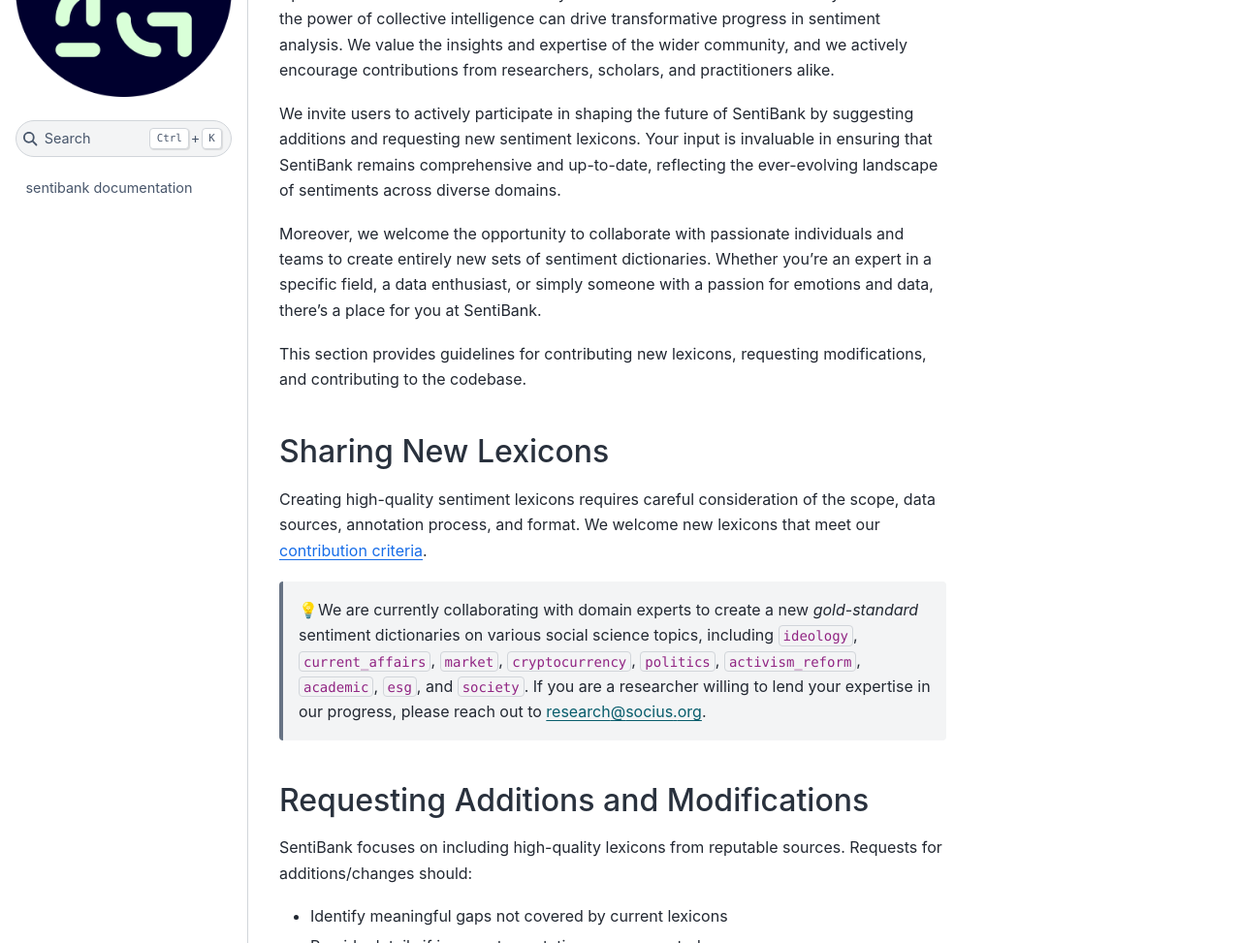
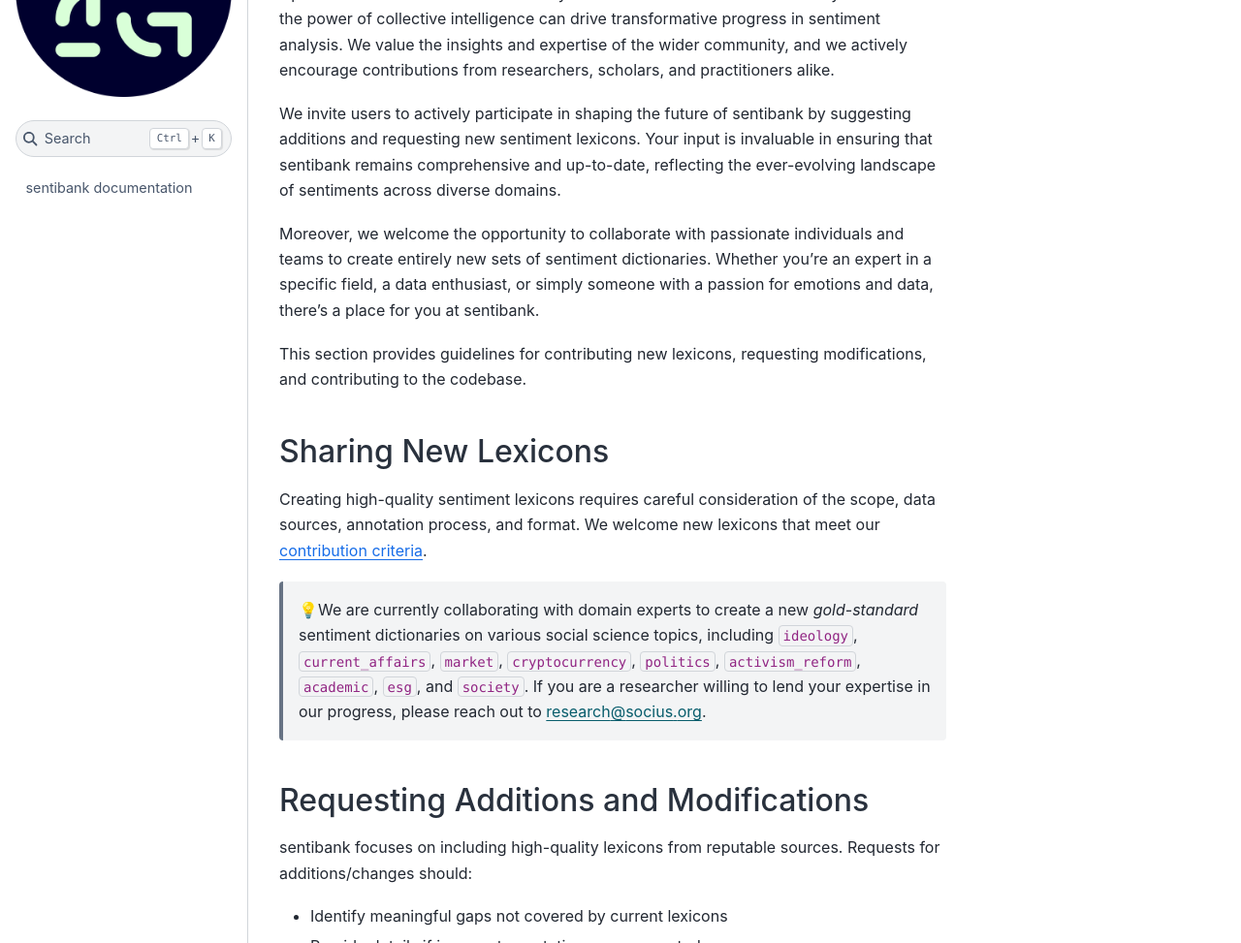
Before and after one commit to socius-org/doc_sentibank, a Jupyter Book: the page built from doc/SentiBank/Contributions.md, in a window 1280 px wide and 1344 px high. Shown: the part 155-1128 px from the top of the window at 97% size. Built offline with Jupyter Book 1.0.4 settings and Sphinx 7.4.7 and the Sphinx Book theme 1.1.4, drawn with Linux system fonts in a browser that asks for light colours; pages that are not in the unit, such as notebooks, are missing from menus.

```diff
--- a/doc/SentiBank/Contributions.md
+++ b/doc/SentiBank/Contributions.md
@@ -2,25 +2,25 @@
 
 Open collaboration with the community is at the core of our vision. We firmly believe that the power of collective intelligence can drive transformative progress in sentiment analysis. We value the insights and expertise of the wider community, and we actively encourage contributions from researchers, scholars, and practitioners alike.
 
-We invite users to actively participate in shaping the future of SentiBank by suggesting additions and requesting new sentiment lexicons. Your input is invaluable in ensuring that SentiBank remains comprehensive and up-to-date, reflecting the ever-evolving landscape of sentiments across diverse domains.
+We invite users to actively participate in shaping the future of sentibank by suggesting additions and requesting new sentiment lexicons. Your input is invaluable in ensuring that sentibank remains comprehensive and up-to-date, reflecting the ever-evolving landscape of sentiments across diverse domains.
 
-Moreover, we welcome the opportunity to collaborate with passionate individuals and teams to create entirely new sets of sentiment dictionaries. Whether you're an expert in a specific field, a data enthusiast, or simply someone with a passion for emotions and data, there's a place for you at SentiBank.
+Moreover, we welcome the opportunity to collaborate with passionate individuals and teams to create entirely new sets of sentiment dictionaries. Whether you're an expert in a specific field, a data enthusiast, or simply someone with a passion for emotions and data, there's a place for you at sentibank.
 
 This section provides guidelines for contributing new lexicons, requesting modifications, and contributing to the codebase.
 
 ## Sharing New Lexicons
 
-Creating high-quality sentiment lexicons requires careful consideration of the scope, data sources, annotation process, and format. We welcome new lexicons that meet our [contribution criteria](https://github.com/socius-org/SentiBank/blob/main/CONTRIBUTION.md).
+Creating high-quality sentiment lexicons requires careful consideration of the scope, data sources, annotation process, and format. We welcome new lexicons that meet our [contribution criteria](https://github.com/socius-org/sentibank/blob/main/CONTRIBUTION.md).
 
 > 💡We are currently collaborating with domain experts to create a new *gold-standard* sentiment dictionaries on various social science topics, including `ideology`, `current_affairs`, `market`, `cryptocurrency`, `politics`, `activism_reform`, `academic`, `esg`, and `society`.  If you are a researcher willing to lend your expertise in our progress, please reach out to research@socius.org.
 
 ## Requesting Additions and Modifications
 
-SentiBank focuses on including high-quality lexicons from reputable sources. Requests for additions/changes should:
+sentibank focuses on including high-quality lexicons from reputable sources. Requests for additions/changes should:
 
 - Identify meaningful gaps not covered by current lexicons
 - Provide details if incorrect annotations are suspected
 - Limit to openly licensed or permissioned sources
 - Avoid recommending proprietary, nonpublic lexicons
 
-Lexicon requests can be submitted via our [issue](https://github.com/socius-org/SentiBank/issues) on Github.
+Lexicon requests can be submitted via our [issue](https://github.com/socius-org/sentibank/issues) on Github.
--- a/doc/_toc.yml
+++ b/doc/_toc.yml
@@ -12,6 +12,7 @@ parts:
       sections:
       - file: sentibank/AFINN
       - file: sentibank/Aigents
+      - file: sentibank/ANEW
       - file: sentibank/General Inquirer
       - file: sentibank/Henry
       - file: sentibank/MASTER
```
Also changed, not shown: doc/SentiBank/Archive.md (+1 -1 lines), doc/references.bib (+10 -0 lines), doc/SentiBank/ANEW.ipynb (added), doc/SentiBank/Getting_Started.ipynb.
